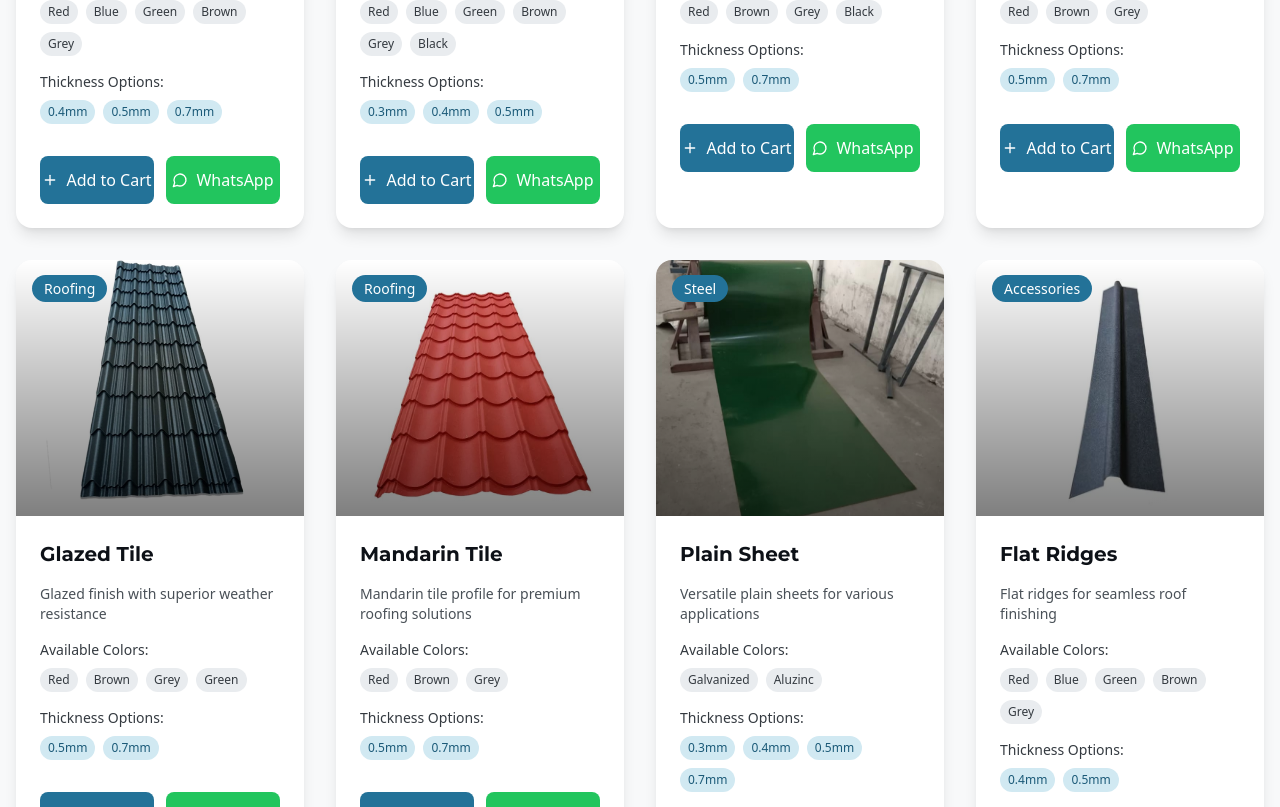
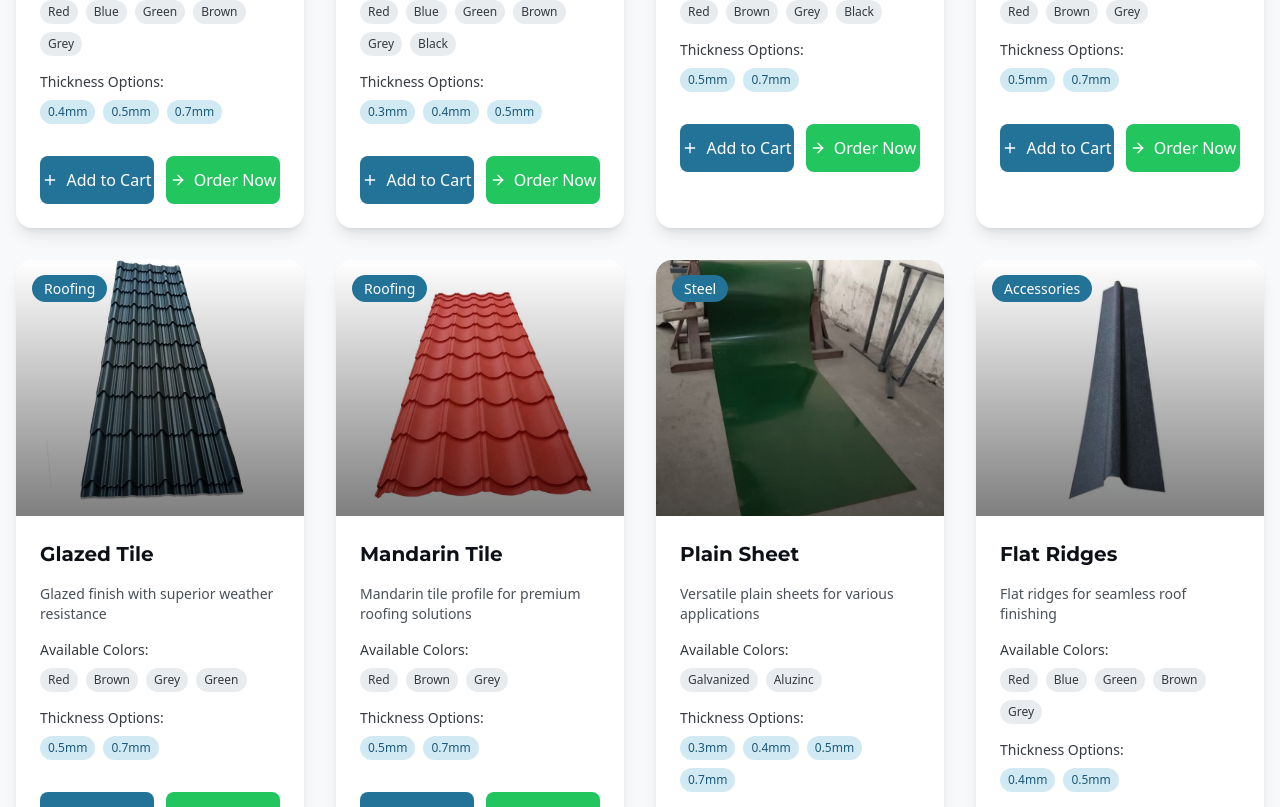
Before and after one commit to kipkoechkevin611-cloud/mrm, a Next.js app: page / in a window 1280 px wide. Shown: the part 1568-2375 px from the top of the page. Built offline with nearby package versions, Linux system fonts and the light colour scheme.

Commit message:
Change WhatsApp button to Order Now in Products component

```diff
--- a/src/components/Products.tsx
+++ b/src/components/Products.tsx
@@ -258,10 +258,11 @@ export default function Products() {
                   <motion.button
                     whileHover={{ scale: 1.05 }}
                     whileTap={{ scale: 0.95 }}
+                    onClick={() => handleAddToCart(product)}
                     className="flex-1 bg-green-500 text-white py-3 rounded-lg font-medium hover:bg-green-600 transition-colors flex items-center justify-center space-x-2"
                   >
-                    <MessageCircle className="w-4 h-4" />
-                    <span>WhatsApp</span>
+                    <ArrowRight className="w-4 h-4" />
+                    <span>Order Now</span>
                   </motion.button>
                 </div>
               </div>
```
